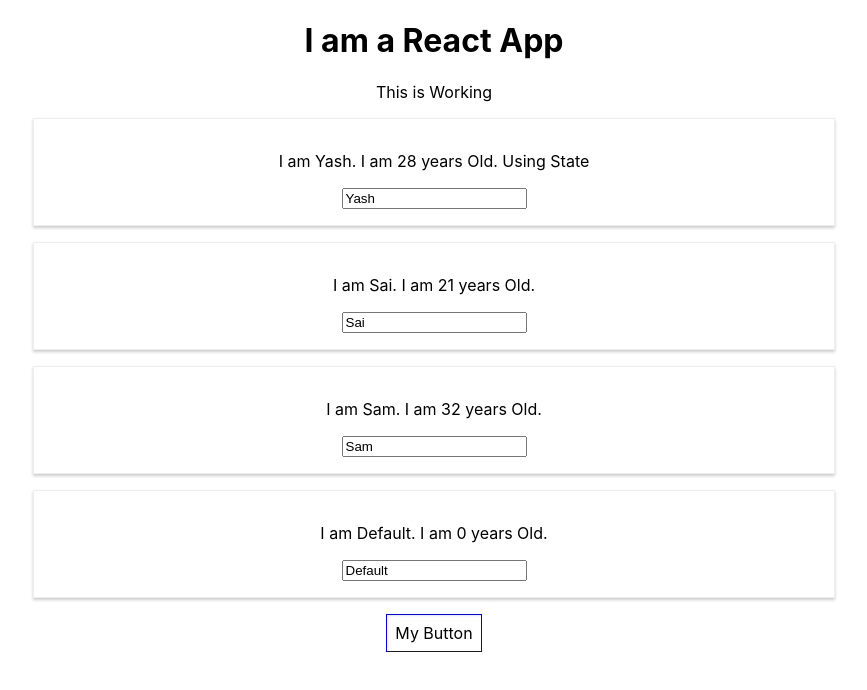
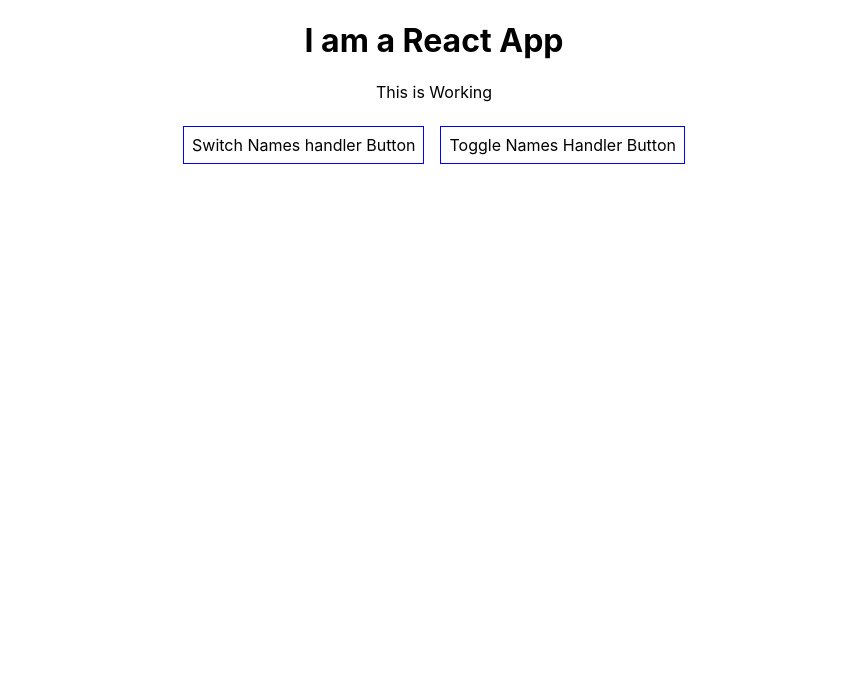
Before and after one commit to yashik777-nb/learn-react, a React (Create React App) app: page / in a window 1280 px wide. Shown: the top 690 px of the page, without its empty margins (206-1073 px from the left). Built offline with nearby package versions, Linux system fonts and the light colour scheme.

Commit message:
Conditional Rendering

```diff
--- a/src/App.js
+++ b/src/App.js
@@ -51,22 +51,31 @@ class App extends React.Component {
         },
         { name: "SamJ", age: 33 },
       ],
+      showPersons: false,
+    });
+  };
+
+  toggleNamesHandler = () => {
+    this.setState({
+      showPersons: !this.state.showPersons,
     });
   };
 
   render() {
     const style = {
-      "background-color": "white",
+      backgroundColor: "white",
       font: "inherit",
       border: "1px solid blue",
       padding: "8px",
+      margin: "8px",
       cursor: "pointer",
     };
 
-    return (
-      <div className="App">
-        <h1> I am a React App</h1>
-        <p>This is Working</p>
+    let persons = null;
+
+    if (this.state.showPersons) {
+      persons = (
+        <div>
           <Person
             name={this.state.persons[0].name}
             age={this.state.persons[0].age}
@@ -83,12 +92,24 @@ class App extends React.Component {
           />
           <Person name="Sam" age="32" />
           <Person />
+        </div>
+      );
+    }
+
+    return (
+      <div className="App">
+        <h1> I am a React App</h1>
+        <p>This is Working</p>
         <button
           onClick={this.switchNameHandler.bind(this, "YashIK Bind")}
           style={style}
         >
-          My Button
+          Switch Names handler Button
         </button>
+        <button onClick={this.toggleNamesHandler} style={style}>
+          Toggle Names Handler Button
+        </button>
+        {persons}
       </div>
     );
   }
```
Also changed, not shown: 1 other file (tests, documents, lock files or other folders). Lines whose indentation alone changed are shown as unchanged.
